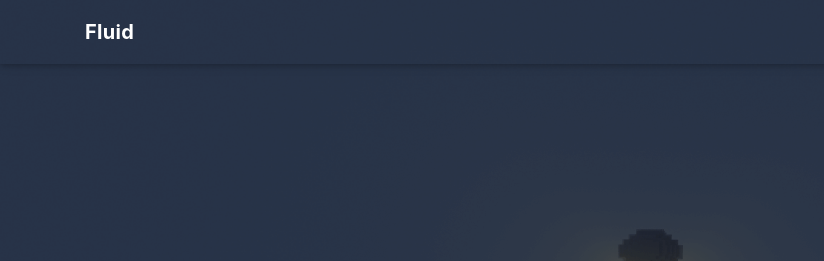
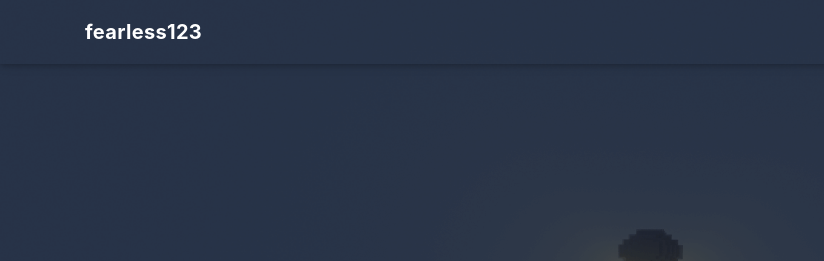
Before and after one commit to fearless-123/fearless-123.github.io, a plain HTML site: page index.html in a window 1280 px wide. Shown: the top 261 px of the page, 0-824 px from the left. Drawn offline with nearby package versions, Linux system fonts and the light colour scheme; some packages are replaced by stand-ins of ours; a script that the page names is missing; a small style sheet from the web is missing.

Commit message:
Site updated: 2025-06-11 21:05:08

```diff
--- a/index.html
+++ b/index.html
@@ -102,7 +102,7 @@
   <nav id="navbar" class="navbar fixed-top  navbar-expand-lg navbar-dark scrolling-navbar">
   <div class="container">
     <a class="navbar-brand" href="/">
-      <strong>Fluid</strong>
+      <strong>fearless123</strong>
     </a>
 
     <button id="navbar-toggler-btn" class="navbar-toggler" type="button" data-toggle="collapse"
```
Also changed, not shown: 2025/06/11/hello-world/index.html (+1 -1 lines), 2025/06/11/测试文章/index.html (+1 -1 lines), 404.html (+1 -1 lines), archives/2025/06/index.html (+1 -1 lines), archives/2025/index.html (+1 -1 lines), archives/index.html (+1 -1 lines), categories/Java/index.html (+1 -1 lines), categories/index.html (+1 -1 lines), links/index.html (+1 -1 lines), tags/index.html (+1 -1 lines), tags/原创/index.html (+1 -1 lines).
